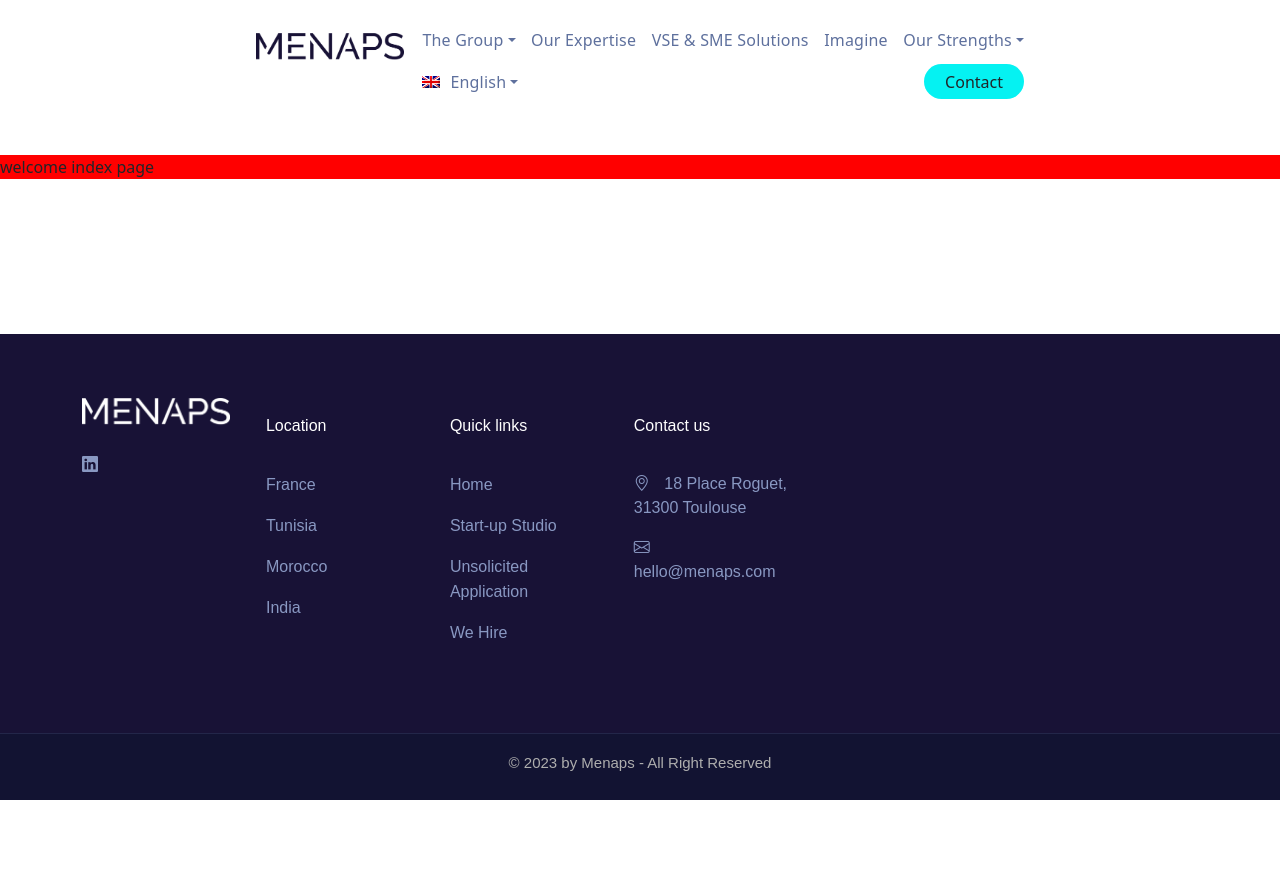
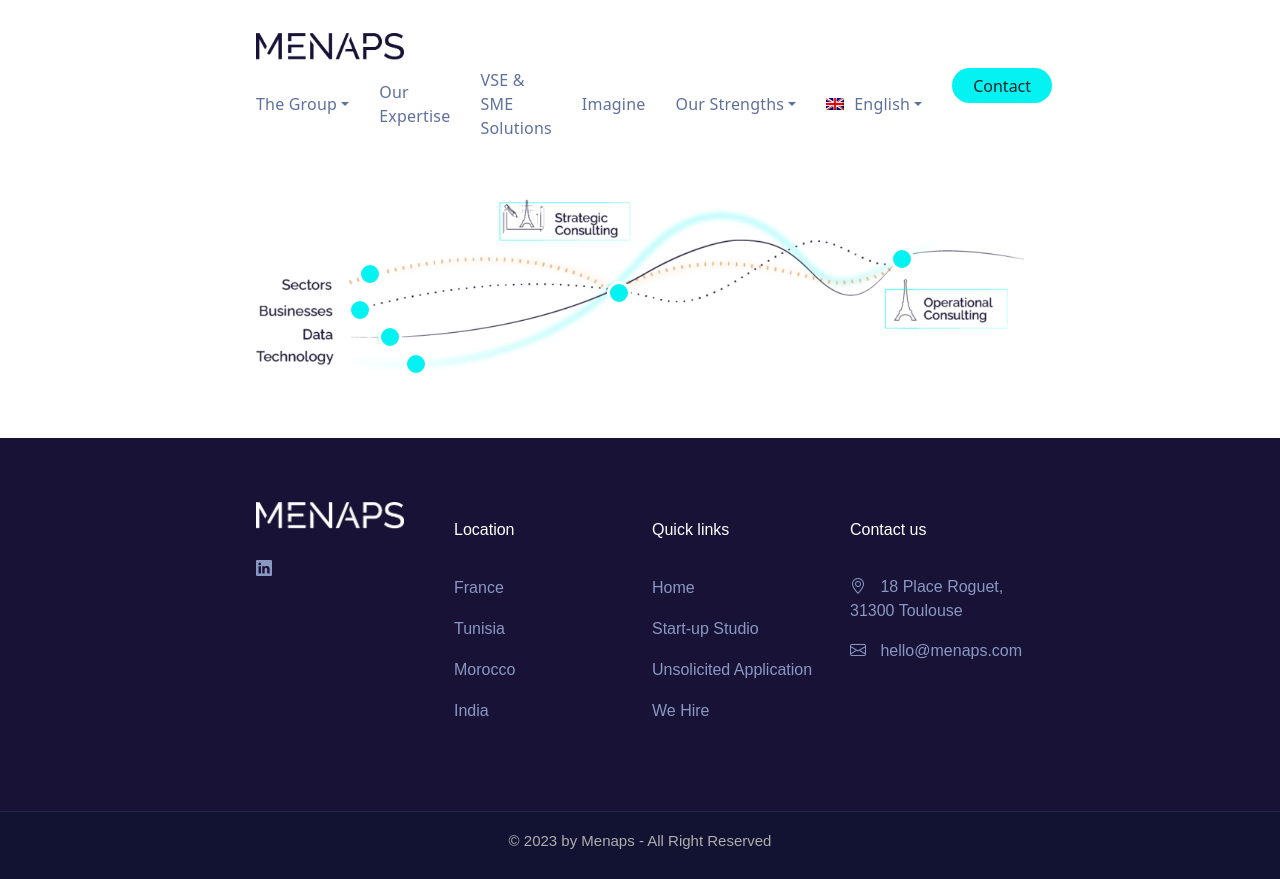
Before and after one commit to tawfiqkhnicha/editor-reactjs, a Next.js app: page / in a window 1280 px wide. Before the commit the page ends 800 px from the top, so only its background shows below. Built offline with nearby package versions, Linux system fonts and the light colour scheme.

Commit message:
create hotspot componant

```diff
--- a/package.json
+++ b/package.json
@@ -10,6 +10,7 @@
   },
   "dependencies": {
     "@next/font": "13.1.6",
+    "@popperjs/core": "^2.11.6",
     "@types/node": "18.11.18",
     "@types/react": "18.0.27",
     "@types/react-dom": "18.0.10",
@@ -17,7 +18,9 @@
     "bootstrap-icons": "^1.10.3",
     "eslint": "8.33.0",
     "eslint-config-next": "13.1.6",
+    "jquery": "^3.6.3",
     "next": "13.1.6",
+    "popper.js": "^1.16.1",
     "react": "18.2.0",
     "react-dom": "18.2.0",
     "typescript": "4.9.5"
--- a/src/common/components/footer/Footer.tsx
+++ b/src/common/components/footer/Footer.tsx
@@ -10,12 +10,12 @@ export default function Footer(){
 
 <footer className="text-start text-lg-start text-muted  mt-auto ">
   <section className="footer ">
-    <div className="container text-start text-md-start my-5">
+    <div className="text-start text-md-start my-5 w-100 site-padding">
       <div className="row mt-3">
-
         {FooterItems.map(item =>{
             return  <Widget title={item.title} items={item.items} type={item.type}/>
         })}
+
 
       </div>
     </div>
--- /dev/null
+++ b/src/common/components/hotspot/Hotspot.tsx
@@ -0,0 +1,21 @@
+
+export default function Hotspot(){
+
+
+    return(
+
+        <div className="hotspot d-flex justify-content-center  position-relative site-padding">
+            <img src="/strategic.png" className="hotspot-image"></img>
+
+            <span className="highlight-spot center-y center-x  sectors" data-toggle="tooltip" data-placement="top" title="Aeronautics, Automotive, Banking..."></span>
+            <span className="highlight-spot center-y center-x businesses" data-toggle="tooltip" data-placement="top" title="Engineering, Configuration management,Conformity attestation..."></span>
+            <span className="highlight-spot center-y center-x data" data-toggle="tooltip" data-placement="top" title="Artificial Intelligence, Analytics, Machine Learning..." ></span>
+            <span className="highlight-spot center-y center-x technology" data-toggle="tooltip" data-placement="top" title="Full Stack, Cybersecurity, Automation..."></span>
+
+            <span className="highlight-spot center-y center-x data-center" ></span>
+            <span className="highlight-spot center-y center-x data-end"></span>
+
+
+        </div>
+    )
+}
--- a/src/pages/_app.tsx
+++ b/src/pages/_app.tsx
@@ -4,9 +4,19 @@ import 'bootstrap/dist/css/bootstrap.min.css'
 import 'bootstrap-icons/font/bootstrap-icons.css'
 import "../styles/globals.css"
 import type { AppProps } from 'next/app'
+import { useEffect } from "react";
+import { useRouter } from "next/router";
 
 
 export default function App({ Component, pageProps }: AppProps) {
+
+  const router = useRouter();
+  useEffect(() => {
+    typeof document !== undefined
+      ? require("bootstrap/dist/js/bootstrap")
+      : null;
+  }, [router.events]);
+
   return (
 
     <Template>
--- a/src/pages/index.tsx
+++ b/src/pages/index.tsx
@@ -1,8 +1,10 @@
+import Hotspot from "@/common/components/hotspot/Hotspot";
 
 export default function Home() {
   return (
+
     <>
-      welcome index page
+    <Hotspot />
     </>
   )
 }
--- a/src/styles/globals.css
+++ b/src/styles/globals.css
@@ -53,6 +53,8 @@ li {
 .navbar-container{
   display: flex;
   justify-content: space-between;
+  flex-direction: row;
+  flex-wrap: wrap;
   width: 100%;
 }
 
@@ -70,7 +72,6 @@ li {
 }
 
 .navBar-collapse{
-  width: 80%;
   display: flex !important;
   flex-wrap: nowrap !important;
   align-items: center !important;
@@ -79,18 +80,17 @@ li {
   display: flex;
   flex-direction: row;
   justify-content: space-between;
-  flex-wrap: wrap;
-  gap: 12px;
-  width: 80%;
+  flex-wrap: nowrap;
+  gap: 30px;
 }
 .footer{
-  bottom:0;
-  left: 0;
-  right: 0;
-  background-color: #181236;
-  color: #fff;
-  display: flex;
-  justify-content: center;
+  bottom:0 !important;
+  left: 0 !important;
+  right: 0 !important;
+  background-color: #181236 !important;
+  color: #fff !important;
+  display: flex !important;
+  justify-content: center !important;
 }
 
 .main-btn{
@@ -176,9 +176,7 @@ li {
   padding-bottom: 10px;
 }
 
-.section{
-  background-color: red;
-}
+
 .widget-title{
   font-family: Arial, Helvetica, sans-serif !important;
   font-size: 16px !important;
@@ -266,7 +264,134 @@ li {
   padding-right: 20% !important;
   padding-left: 20% !important;
 }
+
+.highlight-spot
+{
+  position: absolute;
+  width: 24px;
+  height: 24px;
+  border-radius: 100%;
+  border: 3px solid #fff;
+  cursor: pointer;
+  background-color: #05f2f2;
+
+}
+.highlight-spot:hover
+{
+    cursor: pointer;
+}
+.highlight-spot:after
+{
+  position: absolute;
+  top: 50%;
+  left: 50%;
+  transform: translate(-50%, -50%) scale(1,1);
+  pointer-events: none;
+  content: "";
+  display: block;
+  width: 26.4px;
+  height: 26.4px;
+  border-radius: 100%;
+  border: 1px solid #05f2f2;
+  transition: border-color 1s linear;
+  animation: icon-pulse 2s linear infinite;
+}
+
+.hotspot-image{
+  width: 100%;
+  height: auto;
+}
+
+@keyframes icon-pulse {
+
+  0%{
+    transform: translate(-50%, -50%) scale(1,1);
+    opacity: 0;
+  }
+
+  20%{
+    transform: translate(-50%, -50%) scale(1.5,1.5);
+    opacity: 0.9;
+  }
+
+  50%{
+    transform: translate(-50%, -50%) scale(2,2);
+    opacity: 0;
+  }
+  100%{
+    transform: translate(-50%, -50%) scale(2,2);
+    opacity: 0;
+  }
+}
+
+.center-y{
+  transform: translateY(-50%);
+}
+.center-x{
+  margin: 50 auto;
+}
+
+.sectors{
+  top: 40%;
+  left: 28%
+}
+.businesses{
+  top: 59%;
+  left: 27.2%
+
+}
+.data{
+  top: 73%;
+  left: 29.5%
+}
+.technology{
+  top: 87%;
+  left: 31.6%
+}
+
+.data-center{
+  top: 50%;
+  left: 47.4%
+}
+.data-end{
+  top: 32.5%;
+  left: 69.5%
+}
+
+
 @media only screen and (max-width: 1000px) {
+
+  .highlight-spot{
+    width: 18px;
+    height: 18px;
+  }
+
+.sectors{
+  top: 40%;
+  left: 14.5%
+}
+.businesses{
+  top: 59%;
+  left: 13%
+
+}
+.data{
+  top: 73%;
+  left: 16.5%
+}
+.technology{
+  top: 87%;
+  left: 19.9%
+}
+
+.data-center{
+  top: 50%;
+  left: 45.5%
+}
+.data-end{
+  top: 32.5%;
+  left: 81.5%
+}
   .navbar-container{
     width: 100%;
   }
@@ -300,8 +425,8 @@ li {
   }
 
   .site-padding{
-    padding-right: 10px;
-    padding-left: 10px;
+    padding-right: 10px !important;
+    padding-left: 10px !important;
   }
   .dropdown-item{
     padding: 0px 40px 0px 40px;
```
Also changed, not shown: src/common/components/navbar/Navbar.tsx (+0 -65 lines), public/strategic.png (added), 1 other file (tests, documents, lock files or other folders).
